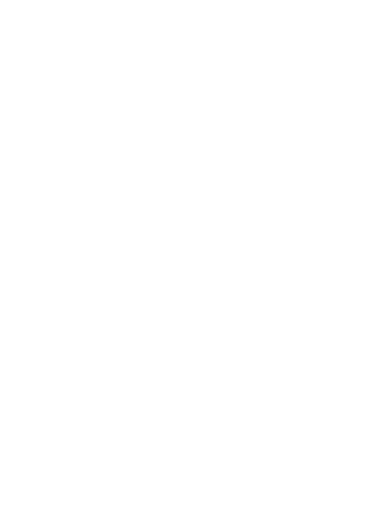
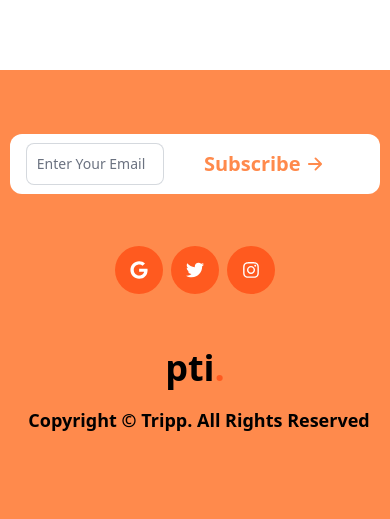
Before and after one commit to tanjilmahmud01/qt-intern-test, a React (Vite) app: page / in a window 390 px wide. Shown: the part 1274-1793 px from the top of the page. Before the commit the page ends 1344 px from the top, so only its background shows below. Built offline with nearby package versions, Linux system fonts and the light colour scheme; no server answers.

Commit message:
added footer with responsiveness

```diff
--- a/src/App.jsx
+++ b/src/App.jsx
@@ -6,9 +6,9 @@ import Banner from "./components/Banner";
 import { useContext } from "react";
 import { ProductContext } from "./context/ProductContext";
 
-import Card from "./components/Card";
+import FoodSwiper from "./components/FoodSwiper";
 
-import FoodSwiper from "./components/FoodSwiper";
+import Footer from "./components/Footer";
 
 function App() {
   const { data, loading } = useContext(ProductContext);
@@ -27,6 +27,8 @@ function App() {
 
       <FoodSwiper data={{ arr: popular, name: "Popular" }} />
       <FoodSwiper data={{ arr: recommended, name: "Recommended" }} />
+
+      <Footer />
     </>
   );
 }
--- /dev/null
+++ b/src/components/Footer.jsx
@@ -0,0 +1,81 @@
+import React from "react";
+import { IoArrowForward } from "react-icons/io5";
+import { FaGoogle, FaTwitter, FaInstagram } from "react-icons/fa";
+import image2 from "../assets/Image2.png";
+
+const Footer = () => {
+  return (
+    <footer>
+      <div className="relative h-[450px] bg-orange-400 mt-36 flex justify-center">
+        {/* email and subscribe button */}
+        <div className="absolute top-16 md:left-80 p-4 flex justify-between items-center container w-[95%] md:w-[600px] h-[60px] bg-white rounded-xl">
+          <span>
+            <input
+              type="email"
+              className="bg-white border border-gray-300/90 text-gray-900 text-sm rounded-lg focus:ring-blue-500 focus:border-blue-500 block w-full p-2.5 dark:bg-gray-700 dark:border-gray-600 dark:placeholder-gray-400 dark:text-white dark:focus:ring-blue-500 dark:focus:border-blue-500"
+              placeholder="Enter Your Email"
+              required
+            />
+          </span>
+          <button>
+            <div className="w-[200px] h-[45px] bg-white md:bg-orange-600 flex gap-1 justify-center items-center p-4 rounded-2xl">
+              <span className="text-orange-400 md:text-white  font-bold text-xl">
+                Subscribe
+              </span>
+              <IoArrowForward className="text-orange-400 md:text-white font-semibold text-xl" />
+            </div>
+          </button>
+        </div>
+
+        <div className="absolute top-44 md:left-80 md:w-[700px] flex flex-col-reverse gap-16 md:gap-0 md:flex-row md:items-center ">
+          {/* copyright section */}
+          <div className="w-[400px] h-[100px] md:w-[700px] md:min-h-full  mb-16 md:flex md:flex-col md:justify-between">
+            <div className="flex justify-center md:justify-start">
+              <span className="font-bold text-4xl text-black leading-5">
+                pti
+              </span>
+              <span className="font-bold text-4xl text-orange-500 leading-5">
+                .
+              </span>
+            </div>
+
+            <div className="flex justify-center md:justify-start">
+              <p className="mt-8 ms-2 font-bold text-lg text-black leading-5">
+                Copyright <span> &copy;</span> Tripp. All Rights Reserved
+              </p>
+            </div>
+          </div>
+
+          {/* social icons */}
+          <div className="w-full  flex justify-center md:justify-end">
+            <div className="w-[160px] flex justify-between items-center ">
+              <a href="">
+                <div className="size-12 rounded-full bg-orange-500 md:bg-orange-100 hover:bg-orange-500 flex items-center justify-center">
+                  <FaGoogle className="text-white md:text-orange-500 hover:text-white text-lg" />
+                </div>
+              </a>
+              <a href="">
+                <div className="size-12 rounded-full bg-orange-500 md:bg-orange-100 hover:bg-orange-500 flex items-center justify-center">
+                  <FaTwitter className="text-white md:text-orange-500 hover:text-white text-lg" />
+                </div>
+              </a>
+              <a href="">
+                <div className="size-12 rounded-full bg-orange-500 md:bg-orange-100 hover:bg-orange-500 flex items-center justify-center">
+                  <FaInstagram className="text-white md:text-orange-500 hover:text-white text-lg" />
+                </div>
+              </a>
+            </div>
+          </div>
+        </div>
+        {/* footer image */}
+        <div className="absolute right-36 hidden md:block">
+          <picture>
+            <img className="h-[350px]" src={image2} alt="footer-image" />
+          </picture>
+        </div>
+      </div>
+    </footer>
+  );
+};
+
+export default Footer;
```
Also changed, not shown: src/assets/Image2.png (added).
